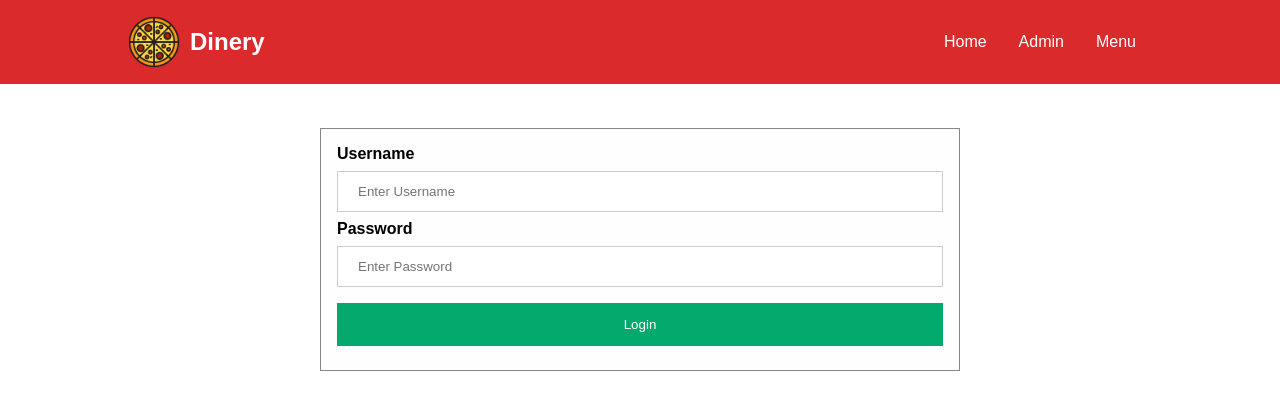
After one commit to Hassan-Mehmood/uni_4th_semester_project, a PHP site: page /Restraunt/login.php in a window 1280 px wide. The commit adds this page. Shown: the top 410 px of the page. Run offline with PHP 8.4, Linux system fonts and the light colour scheme; some libraries are stand-ins or nearby versions.

Commit message:
basic design done login page done

```diff
--- a/Styles/style.css
+++ b/Styles/style.css
@@ -12,6 +12,7 @@
   padding: 0;
   box-sizing: border-box;
   font-family: sans-serif;
+  scroll-behavior: smooth;
 }
 
 /* Utility styles */
@@ -290,6 +291,8 @@ nav.bg-black {
 @media screen and (min-width: 800px) {
   .menu_items {
     display: grid;
+    align-items: center;
+    justify-content: center;
     gap: 1rem;
     grid-template-columns: repeat(2, 1fr);
   }
@@ -297,3 +300,50 @@ nav.bg-black {
     margin: 1rem 0;
   }
 }
+
+/* Login page */
+
+.login_form {
+  margin-top: 8rem;
+  width: 50%;
+}
+
+/* Full-width input fields */
+input[type='text'],
+input[type='password'] {
+  width: 100%;
+  padding: 12px 20px;
+  margin: 8px 0;
+  display: inline-block;
+  border: 1px solid #ccc;
+  box-sizing: border-box;
+}
+
+/* Set a style for all buttons */
+button {
+  background-color: #04aa6d;
+  color: white;
+  padding: 14px 20px;
+  margin: 8px 0;
+  border: none;
+  cursor: pointer;
+  width: 100%;
+}
+
+button:hover {
+  opacity: 0.8;
+}
+
+.container {
+  padding: 16px;
+}
+
+span.psw {
+  float: right;
+  padding-top: 16px;
+}
+
+.modal-content {
+  background-color: #fefefe;
+  border: 1px solid #888;
+}
--- /dev/null
+++ b/footer.php
@@ -0,0 +1,8 @@
+
+
+
+
+
+<script src="./Script/app.js"></script>
+</body>
+</html>
--- /dev/null
+++ b/header.php
@@ -0,0 +1,24 @@
+<!DOCTYPE html>
+<html lang="en">
+  <head>
+    <meta charset="UTF-8" />
+    <meta http-equiv="X-UA-Compatible" content="IE=edge" />
+    <meta name="viewport" content="width=device-width, initial-scale=1.0" />
+    <script src="https://kit.fontawesome.com/bff4fbee23.js" crossorigin="anonymous"></script>
+    <link rel="stylesheet" href="./Styles/style.css" />
+    <title>Restraunt Management System</title>
+  </head>
+  <body>
+    <nav class="nav">
+      <div class="max_width nav_container">
+        <div class="logo">
+          <img src="./Images/logo.png" alt="Logo" class="logo_img" />
+          <h1>Dinery</h1>
+        </div>
+        <ul class="nav_links">
+          <li><a href="index.php">Home</a></li>
+          <li><a href="admin.php">Admin</a></li>
+          <li><a href="#menu">Menu</a></li>
+        </ul>
+      </div>
+    </nav>
--- /dev/null
+++ b/login.php
@@ -0,0 +1,19 @@
+<?php require 'header.php'  ?>
+
+<section class="login_form max_width">
+  <div>
+    <form class="modal-content" method="post">
+      <div class="container">
+        <label for="uname"><b>Username</b></label>
+        <input type="text" placeholder="Enter Username" name="uname" required>
+
+        <label for="psw"><b>Password</b></label>
+        <input type="password" placeholder="Enter Password" name="psw" required>
+
+        <button type="submit">Login</button>
+      </div>
+    </form>
+  </div>
+</section>
+
+<?php require 'footer.php' ?>
```
Also changed, not shown: admin.php (added, +18 -0 lines), index.php (renamed from index.html, +4 -29 lines).
